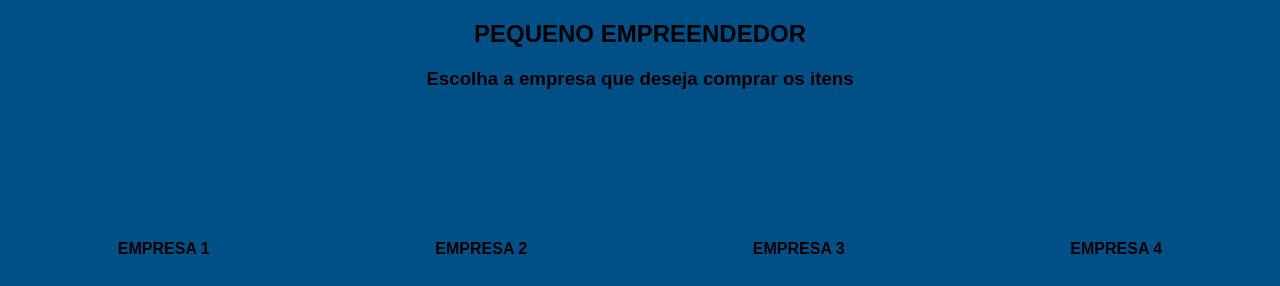
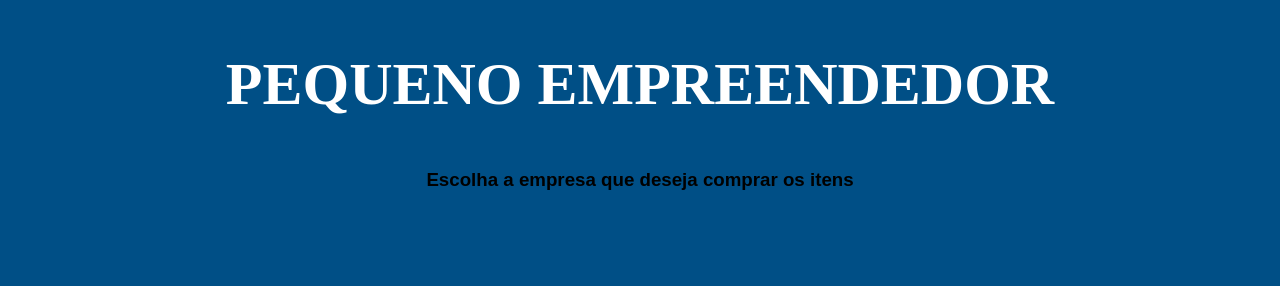
Before and after one commit to 4rdu1n01092/Site-Pequeno-empreendedor, a PHP site: page / in a window 1280 px wide. Shown: the top 286 px of the page. Run offline with PHP 8.4, Linux system fonts and the light colour scheme.

Commit message:
V 12
Titulo pequeno empreendedor index e css

```diff
--- a/index.html
+++ b/index.html
@@ -7,7 +7,9 @@
     <link rel="stylesheet" href="style-index.css">
 </head>
 <body>
-    <h2>PEQUENO EMPREENDEDOR</h2>
+
+
+    <h2 id = "tp"> PEQUENO EMPREENDEDOR</h2>
     <h3>Escolha a empresa que deseja comprar os itens</h3>
     <br><br><br><br><br>
 
--- a/style-index.css
+++ b/style-index.css
@@ -41,3 +41,10 @@ html, body {
   background-color: #004f86;
   text-align: center;
 }
+
+
+#tp {
+  color: white;
+  font-size: 60px;
+  font-family: 'Times New Roman', Times, serif;
+}
```
